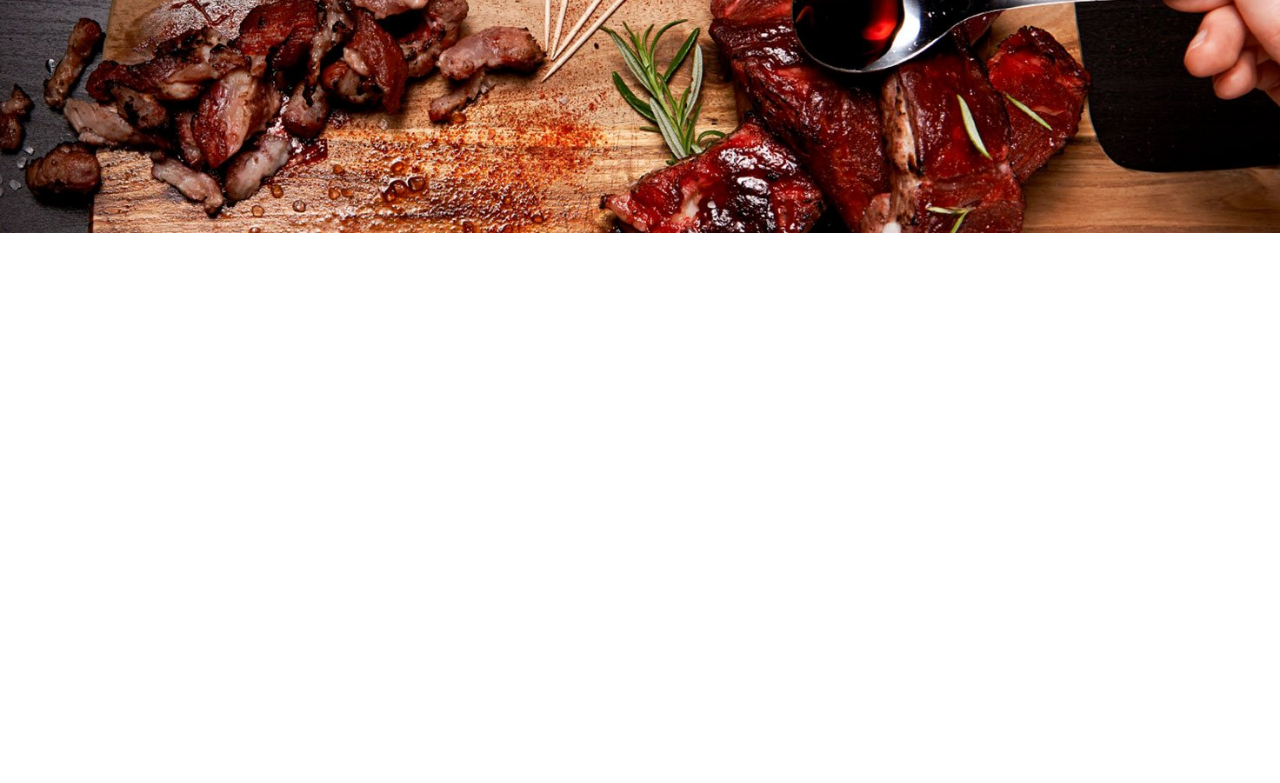
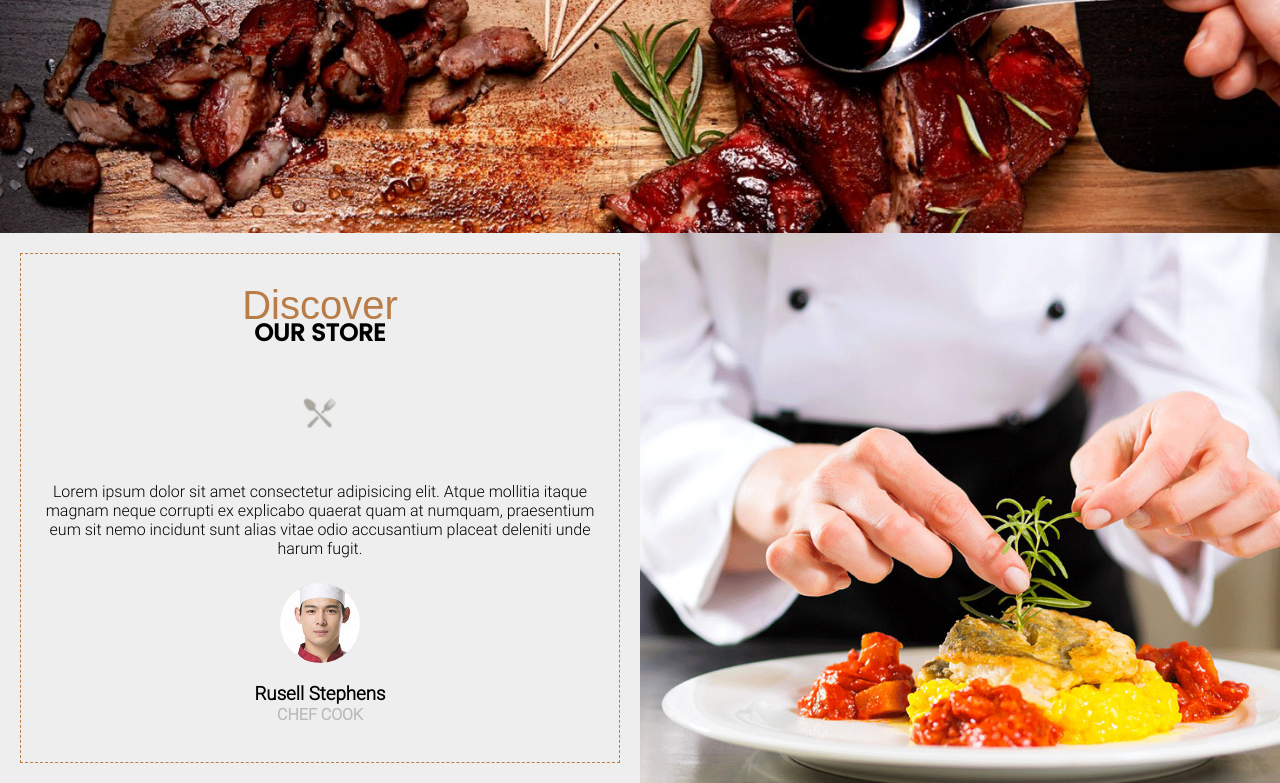
Before and after one commit to danielgonzalez0/TP2-the-resto, a plain HTML site: page index.html in a window 1280 px wide. Shown: the part 567-1350 px from the top of the page. Before the commit the page ends 800 px from the top, so only its background shows below. Drawn offline with Linux system fonts and the light colour scheme; a web font is replaced by a local one.

Commit message:
html & css store section

```diff
--- a/index.html
+++ b/index.html
@@ -50,5 +50,29 @@
         <p class="slogan">we serve only the freshest ingredients!</p>
       </div>
     </header>
+    <main id="main">
+      <!-- section description & store -->
+      <section class="store">
+        <article class="store-description">
+          <span>Discover</span>
+          <h2>Our store</h2>
+          <div class="img-container">
+            <img src="./img/ic-plate.png" alt="english description" />
+          </div>
+          <p>
+            Lorem ipsum dolor sit amet consectetur adipisicing elit. Atque
+            mollitia itaque magnam neque corrupti ex explicabo quaerat quam at
+            numquam, praesentium eum sit nemo incidunt sunt alias vitae odio
+            accusantium placeat deleniti unde harum fugit.
+          </p>
+          <div class="profil-container">
+            <img src="./img/avatar-01.jpg" alt="chef cook image profil" />
+            <h3>Rusell Stephens</h3>
+            <p>Chef cook</p>
+          </div>
+        </article>
+        <div class="store-bg-container"></div>
+      </section>
+    </main>
   </body>
 </html>
--- a/sass/base/_settings.scss
+++ b/sass/base/_settings.scss
@@ -8,6 +8,16 @@
 }
 html {
   scroll-behavior: smooth;
+}
+body {
+  background: $color4;
+}
+
+span {
+  font-family: $font-3;
+  font-size: 40px;
+  color: $color3;
+  line-height: 25px;
 }
 
 a,
--- a/sass/index.scss
+++ b/sass/index.scss
@@ -2,3 +2,4 @@
 @import './utils/variables';
 @import './base/settings';
 @import './layout/header';
+@import './layout/store-section';
--- a/sass/layout/_header.scss
+++ b/sass/layout/_header.scss
@@ -48,8 +48,8 @@ header {
         flex: 0 0 120px;
       }
       li:hover {
-          transform: scale(1.4);
-        }
+        transform: scale(1.4);
+      }
     }
   }
   //main part of the header
@@ -63,10 +63,7 @@ header {
     position: relative;
     text-align: center;
     span {
-      font-family: $font-3;
       font-size: 60px;
-      color: $color3;
-      line-height: 40px;
     }
     h1 {
       text-transform: uppercase;
--- /dev/null
+++ b/sass/layout/_store-section.scss
@@ -0,0 +1,65 @@
+.store {
+  background: $color1;
+  min-height: 550px;
+  display: grid;
+  grid-template-columns: repeat(2, 1fr);
+  @media screen and (max-width: 800px) {
+    grid-template-columns: 1fr;
+  }
+
+  .store-description {
+    margin: 20px;
+    background: $color1;
+    display: flex;
+    flex-direction: column;
+    justify-content: center;
+    align-items: center;
+    border: dashed $color3 1px;
+
+    span {
+    }
+    h2 {
+      text-transform: uppercase;
+      font-family: $font-title;
+      line-height: 30px;
+    }
+    .img-container {
+      margin: 45px 0;
+      img {
+        width: 40px;
+        height: 40px;
+      }
+    }
+    p {
+      text-align: center;
+      margin: 0 20px;
+    }
+    .profil-container {
+      display: flex;
+      flex-direction: column;
+      justify-content: center;
+      align-items: center;
+
+      img {
+        margin: 25px 0 20px;
+        width: 80px;
+        height: 80px;
+        border-radius: 80px;
+      }
+      h3 {
+        font-weight: 900;
+      }
+      p {
+        text-transform: uppercase;
+        color: $color2;
+        font-weight: bold;
+      }
+    }
+  }
+  .store-bg-container {
+    background: url(../../img/store-01.jpg) center/cover;
+    @media screen and (max-width: 800px) {
+      display: none;
+    }
+  }
+}
--- a/sass/utils/_variables.scss
+++ b/sass/utils/_variables.scss
@@ -4,6 +4,6 @@ $font-3: 'font-3', sans-serif;
 
 $color1: rgb(238, 238, 238); //ok
 $color2: rgb(186, 186, 186); //ok
-$color3: rgb(165, 97, 68); //ok
+$color3: #b97c47; //ok
 $color4: rgb(33, 32, 30); //ok
-$color5: black;
+$color5: black; //ok
```
Also changed, not shown: css/index.css, 1 other file.
